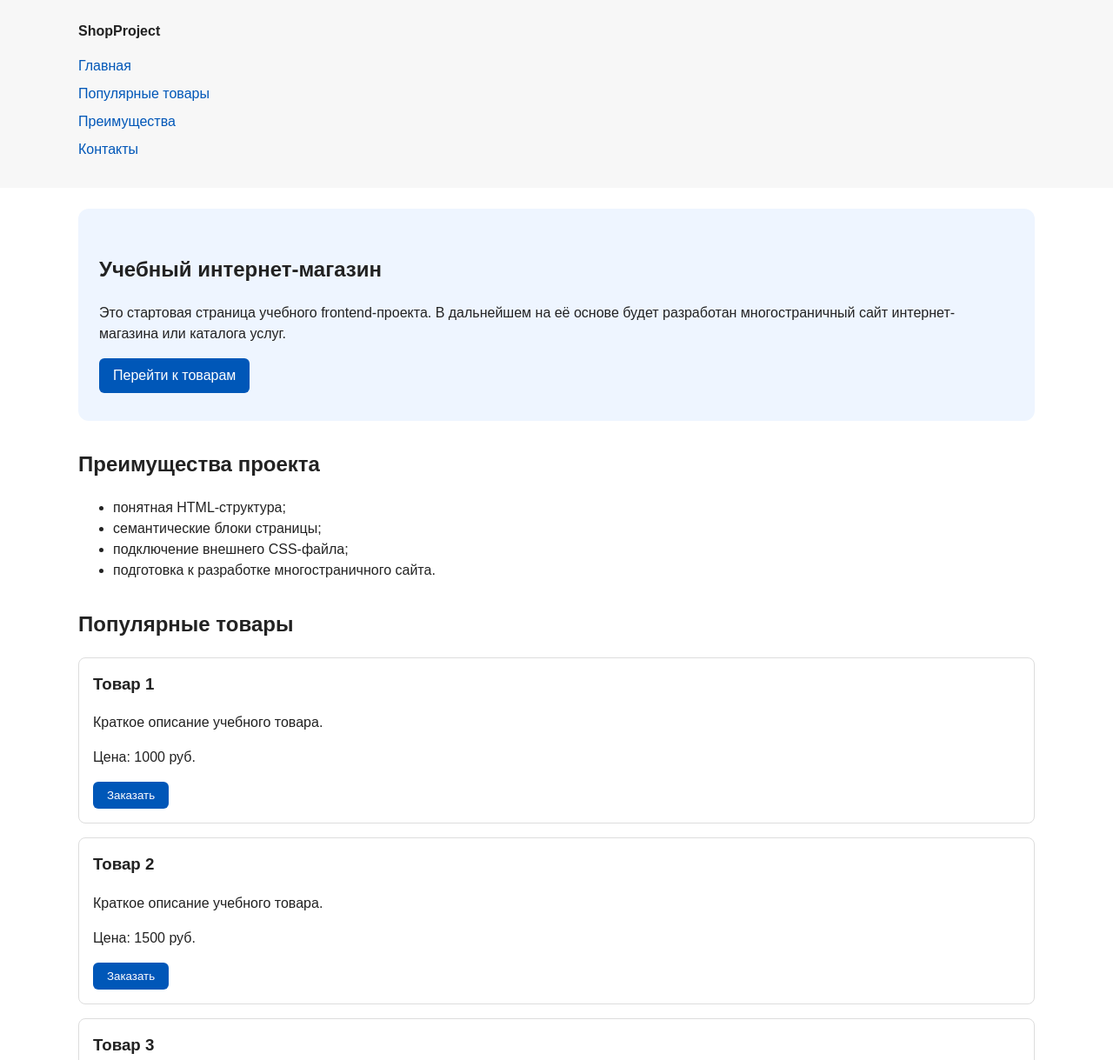
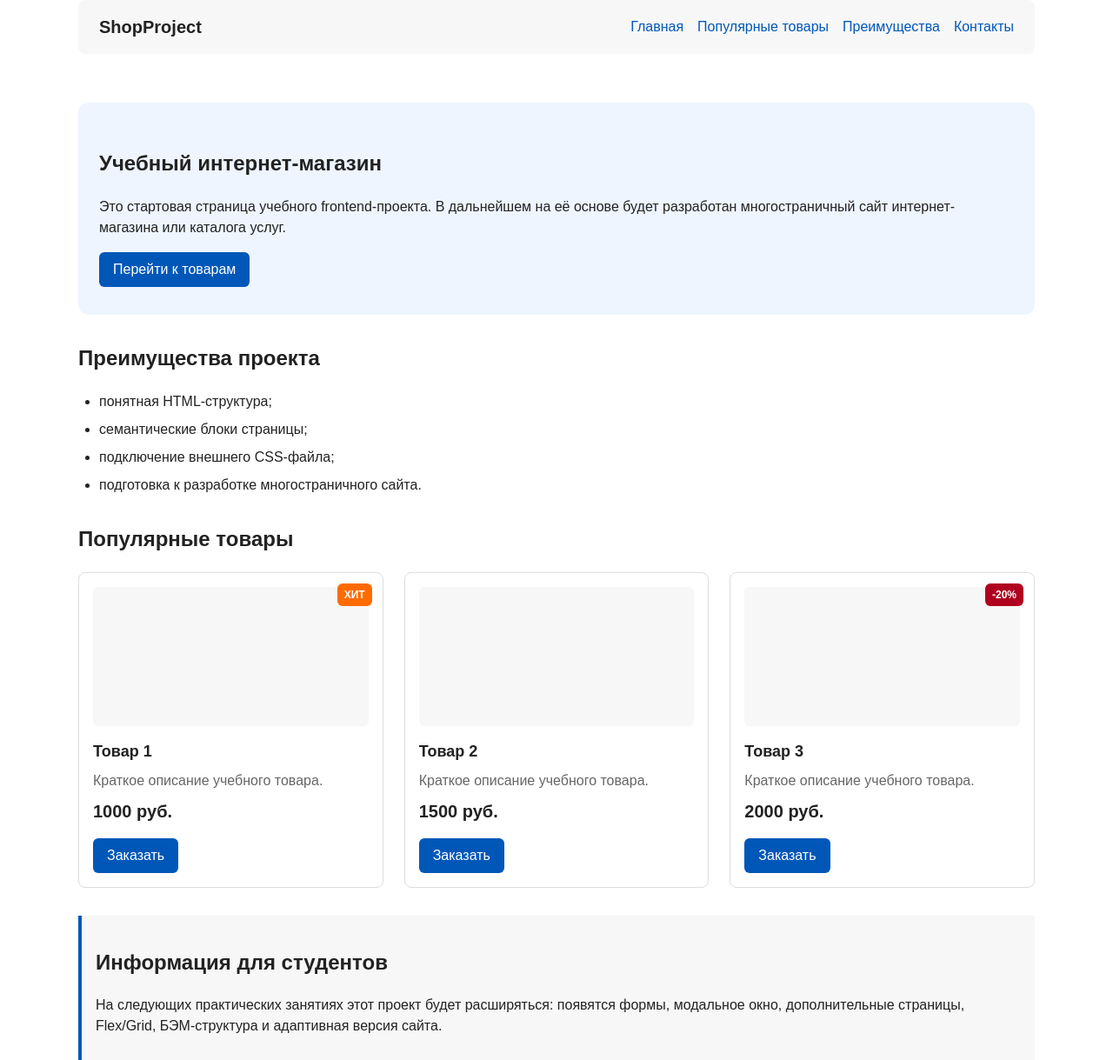
Before and after one commit to Sinnnv/kr1-html-css-shop-, a plain HTML site: page index.html in a window 1280 px wide. Shown: the top 1219 px of the page at 87% size. Drawn offline with Linux system fonts and the light colour scheme.

Commit message:
feat: add Flexbox, Grid, BEM naming and positioning

```diff
--- a/JS/main.js
+++ b/JS/main.js
@@ -42,3 +42,18 @@ orderForm.addEventListener('submit', (event) => {
     orderForm.reset();
     orderDialog.close();
 });
+
+// Кнопка "Наверх" — FIXED позиционирование
+const scrollTopButton = document.getElementById('scroll-top-button');
+
+window.addEventListener('scroll', () => {
+    if (window.scrollY > 300) {
+        scrollTopButton.classList.add('scroll-top-button--visible');
+    } else {
+        scrollTopButton.classList.remove('scroll-top-button--visible');
+    }
+});
+
+scrollTopButton.addEventListener('click', () => {
+    window.scrollTo({ top: 0, behavior: 'smooth' });
+});
--- a/css/style.css
+++ b/css/style.css
@@ -2,7 +2,6 @@
 1. Переменные проекта
 ===============================*/
 :root {
-    /* Основные цвета проекта */
     --color-bg: #ffffff;
     --color-text: #222222;
     --color-muted: #666666;
@@ -15,20 +14,19 @@
     --color-success: #168a2f;
     --color-success-bg: #eefaf0;
     --color-white: #ffffff;
+    --color-badge: #ff6b00;
+    --color-badge-sale: #b00020;
 
-    /* Отступы */
     --space-xs: 4px;
     --space-sm: 8px;
     --space-md: 16px;
     --space-lg: 24px;
     --space-xl: 32px;
 
-    /* Скругления */
     --radius-sm: 6px;
     --radius-md: 8px;
     --radius-lg: 12px;
 
-    /* Размеры */
     --container-width: 1100px;
 }
 
@@ -49,14 +47,6 @@ body {
 
 header, main, footer {
     padding: var(--space-lg);
-}
-
-header {
-    background-color: var(--color-surface);
-}
-
-footer {
-    background-color: var(--color-surface);
 }
 
 /*===============================
@@ -84,6 +74,7 @@ a:focus-visible {
     border: none;
     border-radius: var(--radius-sm);
     cursor: pointer;
+    font: inherit;
 }
 
 .button:hover {
@@ -104,26 +95,34 @@ a:focus-visible {
 4. Компоненты страницы
 ===============================*/
 
-/* Шапка */
+/* Шапка — FLEXBOX */
 .site-header {
     max-width: var(--container-width);
     margin: 0 auto;
+    display: flex;
+    justify-content: space-between;
+    align-items: center;
+    flex-wrap: wrap;
+    gap: var(--space-md);
+    background-color: var(--color-surface);
+    padding: var(--space-md) var(--space-lg);
+    border-radius: var(--radius-md);
 }
 
 .site-logo {
     font-weight: bold;
     text-decoration: none;
     color: var(--color-text);
+    font-size: 20px;
 }
 
 .site-nav__list {
+    display: flex;
+    flex-wrap: wrap;
+    gap: var(--space-md);
     padding: 0;
-    margin: var(--space-md) 0 0;
+    margin: 0;
     list-style: none;
-}
-
-.site-nav__list li {
-    margin-bottom: var(--space-sm);
 }
 
 .site-nav__list a {
@@ -138,7 +137,7 @@ a:focus-visible {
 /* Hero-блок */
 .hero {
     max-width: var(--container-width);
-    margin: 0 auto var(--space-xl);
+    margin: var(--space-xl) auto;
     padding: var(--space-xl) var(--space-lg);
     background-color: var(--color-surface-accent);
     border-radius: var(--radius-lg);
@@ -154,21 +153,83 @@ a:focus-visible {
     margin-top: 0;
 }
 
-/* Карточки товаров */
+/* Преимущества */
+.advantages-list {
+    padding-left: var(--space-lg);
+}
+
+.advantages-list li {
+    margin-bottom: var(--space-sm);
+}
+
+/* Карточки товаров — CSS GRID + БЭМ */
+.product-grid {
+    display: grid;
+    grid-template-columns: repeat(auto-fill, minmax(260px, 1fr));
+    gap: var(--space-lg);
+}
+
 .product-card {
-    margin-bottom: var(--space-md);
+    position: relative;
     padding: var(--space-md);
     border: 1px solid var(--color-border);
     border-radius: var(--radius-md);
     background-color: var(--color-bg);
+    display: flex;
+    flex-direction: column;
 }
 
 .product-card:hover {
     border-color: var(--color-primary);
+    box-shadow: 0 4px 12px rgba(0, 87, 184, 0.1);
 }
 
-.product-card h3 {
-    margin-top: 0;
+.product-card__img {
+    width: 100%;
+    height: 160px;
+    background-color: var(--color-surface);
+    border-radius: var(--radius-sm);
+    margin-bottom: var(--space-md);
+}
+
+.product-card__title {
+    margin: 0 0 var(--space-sm);
+    font-size: 18px;
+}
+
+.product-card__description {
+    margin: 0 0 var(--space-sm);
+    color: var(--color-muted);
+    flex-grow: 1;
+}
+
+.product-card__price {
+    margin: 0 0 var(--space-md);
+    font-size: 20px;
+    font-weight: bold;
+    color: var(--color-text);
+}
+
+.product-card__button {
+    align-self: flex-start;
+}
+
+/* Бейдж — ABSOLUTE позиционирование */
+.product-card__badge {
+    position: absolute;
+    top: 12px;
+    right: 12px;
+    padding: var(--space-xs) var(--space-sm);
+    background-color: var(--color-badge);
+    color: var(--color-white);
+    font-size: 12px;
+    font-weight: bold;
+    border-radius: var(--radius-sm);
+    text-transform: uppercase;
+}
+
+.product-card__badge--sale {
+    background-color: var(--color-badge-sale);
 }
 
 /* Блок aside */
@@ -180,11 +241,49 @@ a:focus-visible {
     background-color: var(--color-surface);
 }
 
+/* Подвал */
+.site-footer {
+    background-color: var(--color-surface);
+    text-align: center;
+    color: var(--color-muted);
+}
+
+/* Кнопка "Наверх" — FIXED позиционирование */
+.scroll-top-button {
+    position: fixed;
+    bottom: 24px;
+    right: 24px;
+    width: 48px;
+    height: 48px;
+    border: none;
+    border-radius: 50%;
+    background-color: var(--color-primary);
+    color: var(--color-white);
+    font-size: 20px;
+    cursor: pointer;
+    box-shadow: 0 4px 12px rgba(0, 0, 0, 0.2);
+    display: none;
+    align-items: center;
+    justify-content: center;
+}
+
+.scroll-top-button:hover {
+    background-color: var(--color-primary-dark);
+}
+
+.scroll-top-button:focus-visible {
+    outline: 2px solid var(--color-primary);
+    outline-offset: 3px;
+}
+
+.scroll-top-button--visible {
+    display: flex;
+}
+
 /*===============================
 5. Форма и модальное окно
 ===============================*/
 
-/* Модальное окно */
 .order-dialog {
     width: min(100% - 32px, 560px);
     padding: var(--space-lg);
@@ -196,7 +295,6 @@ a:focus-visible {
     background-color: rgba(0, 0, 0, 0.5);
 }
 
-/* Поля формы */
 .form-field {
     margin-bottom: var(--space-md);
 }
@@ -226,7 +324,6 @@ a:focus-visible {
     color: var(--color-muted);
 }
 
-/* Состояния полей формы */
 .form-field input:hover,
 .form-field select:hover,
 .form-field textarea:hover {
@@ -241,19 +338,16 @@ a:focus-visible {
     outline-offset: 3px;
 }
 
-/* Ошибочные поля */
 [aria-invalid="true"] {
     border-color: var(--color-danger);
 }
 
-/* Кнопки формы */
 .form-actions {
     display: flex;
     gap: 12px;
     margin-top: var(--space-lg);
 }
 
-/* Сообщение об успехе */
 .success-message {
     max-width: var(--container-width);
     margin: var(--space-lg) auto;
--- a/index.html
+++ b/index.html
@@ -9,8 +9,7 @@
 </head>
 
 <body>
-    <header>
-        <div class="site-header">
+    <header class="site-header">
         <a class="site-logo" href="index.html">ShopProject</a>
         <nav class="site-nav" aria-label="Основная навигация">
             <ul class="site-nav__list">
@@ -20,7 +19,6 @@
                 <li><a href="#contacts">Контакты</a></li>
             </ul>
         </nav>
-        </div>
     </header>
 
     <main>
@@ -42,30 +40,40 @@
 
         <section class="section" id="popular">
             <h2>Популярные товары</h2>
+
+            <div class="product-grid">
                 <article class="product-card">
-                <h3>Товар 1</h3>
-                <p>Краткое описание учебного товара.</p>
-                <p>Цена: 1000 руб.</p>
+                    <span class="product-card__badge">Хит</span>
+                    <div class="product-card__img"></div>
+                    <h3 class="product-card__title">Товар 1</h3>
+                    <p class="product-card__description">Краткое описание учебного товара.</p>
+                    <p class="product-card__price">1000 руб.</p>
                     <button class="button product-card__button" type="button" data-product="Товар 1">
                         Заказать
                     </button>
                 </article>
+
                 <article class="product-card">
-                <h3>Товар 2</h3>
-                <p>Краткое описание учебного товара.</p>
-                <p>Цена: 1500 руб.</p>
+                    <div class="product-card__img"></div>
+                    <h3 class="product-card__title">Товар 2</h3>
+                    <p class="product-card__description">Краткое описание учебного товара.</p>
+                    <p class="product-card__price">1500 руб.</p>
                     <button class="button product-card__button" type="button" data-product="Товар 2">
                         Заказать
                     </button>
                 </article>
+
                 <article class="product-card">
-                <h3>Товар 3</h3>
-                <p>Краткое описание учебного товара.</p>
-                <p>Цена: 2000 руб.</p>
+                    <span class="product-card__badge product-card__badge--sale">-20%</span>
+                    <div class="product-card__img"></div>
+                    <h3 class="product-card__title">Товар 3</h3>
+                    <p class="product-card__description">Краткое описание учебного товара.</p>
+                    <p class="product-card__price">2000 руб.</p>
                     <button class="button product-card__button" type="button" data-product="Товар 3">
                         Заказать
                     </button>
                 </article>
+            </div>
         </section>
 
         <aside class="aside-info">
@@ -74,10 +82,14 @@
         </aside>
     </main>
 
-    <footer id="contacts">
+    <footer class="site-footer" id="contacts">
         <p>&copy; 2026 Учебный проект. Все права защищены.</p>
         <p>Дисциплина: Фронтенд и бэкенд разработка</p>
     </footer>
+
+    <button class="scroll-top-button" id="scroll-top-button" type="button" aria-label="Наверх">
+        ↑
+    </button>
 
     <dialog class="order-dialog" id="order-dialog" aria-labelledby="order-dialog-title">
         <h2 id="order-dialog-title">Оформление заявки</h2>
```
Lines whose indentation alone changed are shown as unchanged.
